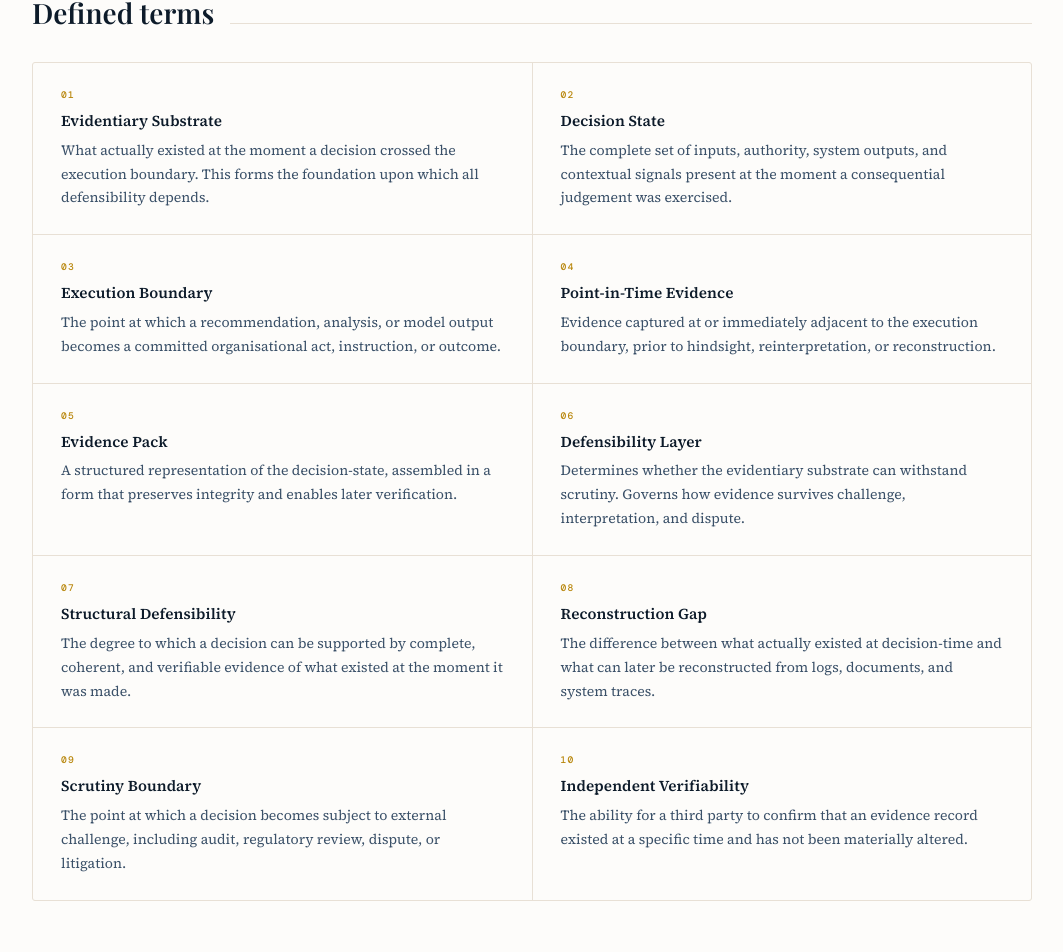
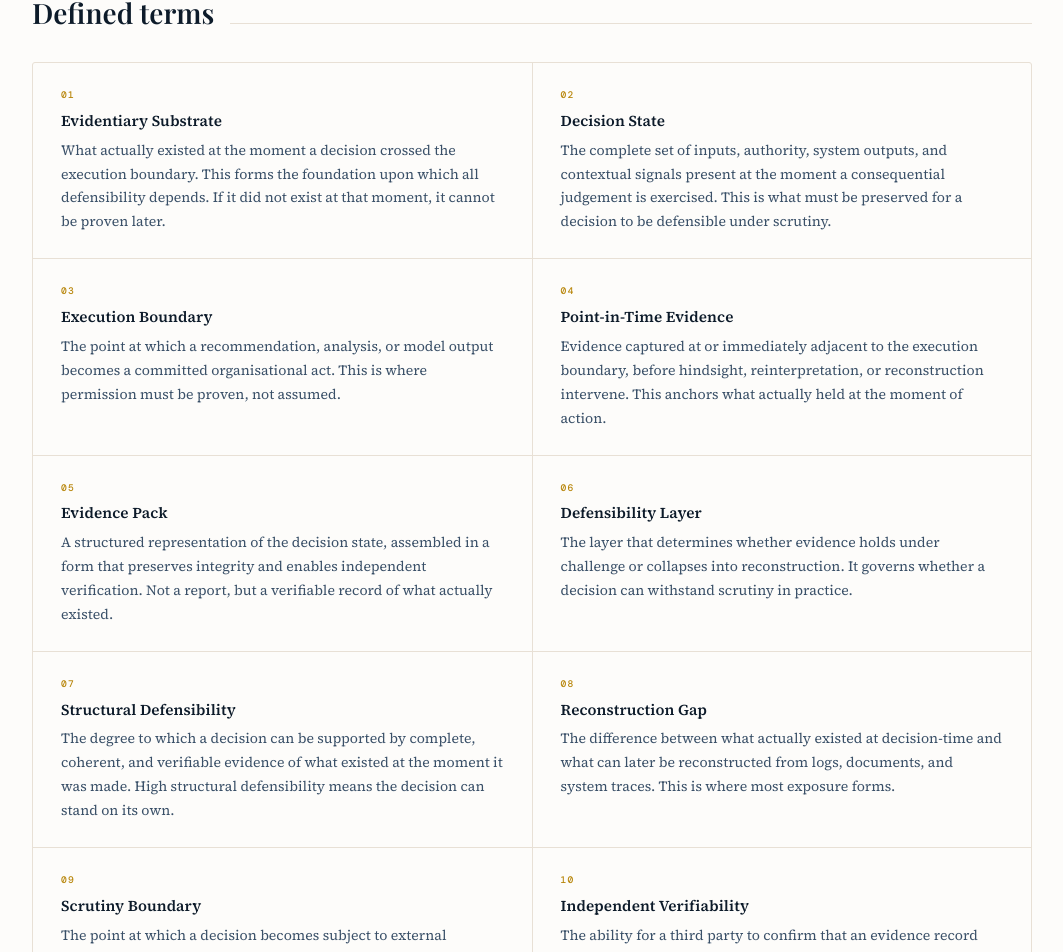
Before and after one commit to hello578/ves-standard, a Next.js app: page /concepts in a window 1280 px wide. Shown: the part 797-1749 px from the top of the page, without its empty margins (108-1171 px from the left). Built offline with nearby package versions, Linux system fonts and the light colour scheme; a web font is replaced by a local one.

Commit message:
concept update

```diff
--- a/app/concepts/page.tsx
+++ b/app/concepts/page.tsx
@@ -6,43 +6,43 @@ import Link from "next/link"
 const concepts = [
   {
     title: "Evidentiary Substrate",
-    text: "What actually existed at the moment a decision crossed the execution boundary. This forms the foundation upon which all defensibility depends."
+    text: "What actually existed at the moment a decision crossed the execution boundary. This forms the foundation upon which all defensibility depends. If it did not exist at that moment, it cannot be proven later."
   },
   {
     title: "Decision State",
-    text: "The complete set of inputs, authority, system outputs, and contextual signals present at the moment a consequential judgement was exercised."
+    text: "The complete set of inputs, authority, system outputs, and contextual signals present at the moment a consequential judgement is exercised. This is what must be preserved for a decision to be defensible under scrutiny."
   },
   {
     title: "Execution Boundary",
-    text: "The point at which a recommendation, analysis, or model output becomes a committed organisational act, instruction, or outcome."
+    text: "The point at which a recommendation, analysis, or model output becomes a committed organisational act. This is where permission must be proven, not assumed."
   },
   {
     title: "Point-in-Time Evidence",
-    text: "Evidence captured at or immediately adjacent to the execution boundary, prior to hindsight, reinterpretation, or reconstruction."
+    text: "Evidence captured at or immediately adjacent to the execution boundary, before hindsight, reinterpretation, or reconstruction intervene. This anchors what actually held at the moment of action."
   },
   {
     title: "Evidence Pack",
-    text: "A structured representation of the decision-state, assembled in a form that preserves integrity and enables later verification."
+    text: "A structured representation of the decision state, assembled in a form that preserves integrity and enables independent verification. Not a report, but a verifiable record of what actually existed."
   },
   {
     title: "Defensibility Layer",
-    text: "Determines whether the evidentiary substrate can withstand scrutiny. Governs how evidence survives challenge, interpretation, and dispute."
+    text: "The layer that determines whether evidence holds under challenge or collapses into reconstruction. It governs whether a decision can withstand scrutiny in practice."
   },
   {
     title: "Structural Defensibility",
-    text: "The degree to which a decision can be supported by complete, coherent, and verifiable evidence of what existed at the moment it was made."
+    text: "The degree to which a decision can be supported by complete, coherent, and verifiable evidence of what existed at the moment it was made. High structural defensibility means the decision can stand on its own."
   },
   {
     title: "Reconstruction Gap",
-    text: "The difference between what actually existed at decision-time and what can later be reconstructed from logs, documents, and system traces."
+    text: "The difference between what actually existed at decision-time and what can later be reconstructed from logs, documents, and system traces. This is where most exposure forms."
   },
   {
     title: "Scrutiny Boundary",
-    text: "The point at which a decision becomes subject to external challenge, including audit, regulatory review, dispute, or litigation."
+    text: "The point at which a decision becomes subject to external challenge, including audit, regulatory review, dispute, or litigation. This is where evidence is tested."
   },
   {
     title: "Independent Verifiability",
-    text: "The ability for a third party to confirm that an evidence record existed at a specific time and has not been materially altered."
+    text: "The ability for a third party to confirm that an evidence record existed at a specific time and has not been materially altered. This is what separates evidence from assertion."
   }
 ]
 
@@ -63,14 +63,14 @@ export default function ConceptsPage() {
       </section>
 
       {/* ── PRINCIPLE BLOCK ── */}
-      <section className="page-content" style={{paddingBottom: 0}}>
+      <section className="page-content" style={{ paddingBottom: 0 }}>
         <div className="container">
           <div className="principle-block">
             <p className="principle-lead">Foundational distinction</p>
             <p className="principle-statement">
               VES distinguishes between explaining a decision and proving it.
               The evidentiary substrate determines what can be proven —
-              the defensibility layer determines whether that proof survives scrutiny.
+              the defensibility layer determines whether that proof holds under scrutiny or collapses into reconstruction.
             </p>
           </div>
         </div>
```
